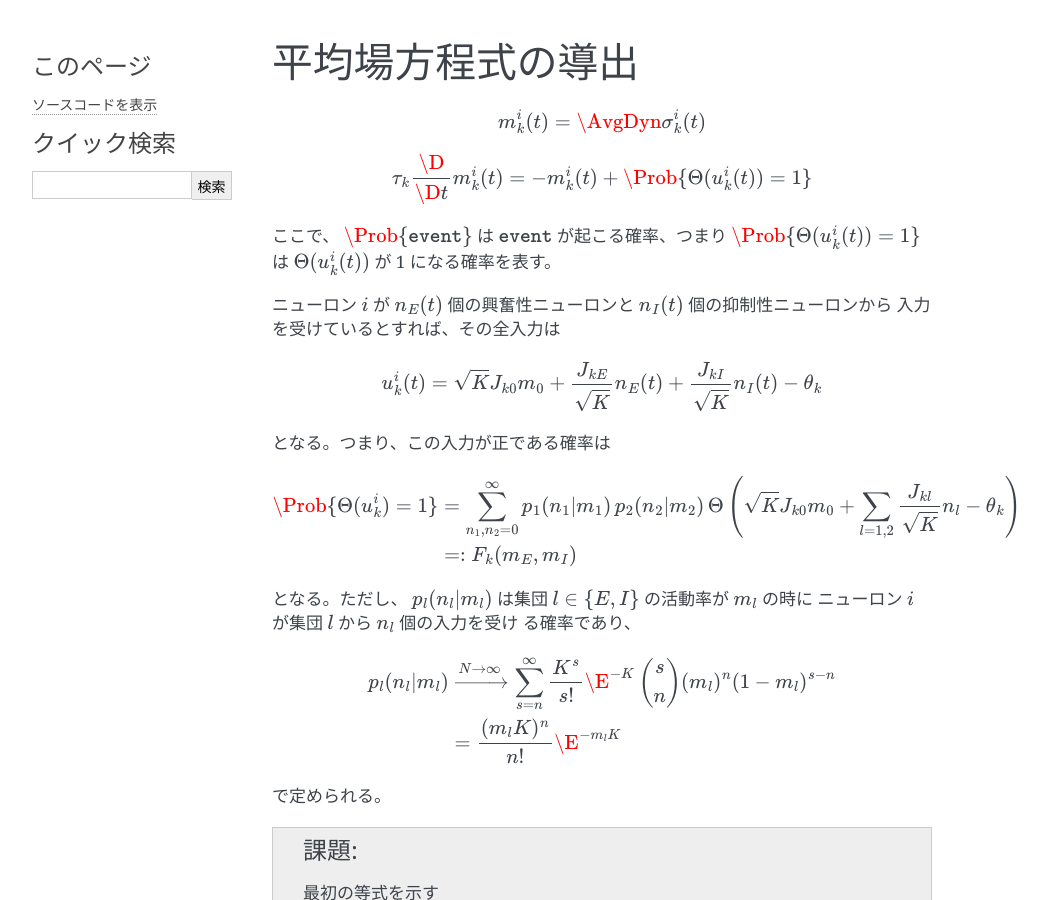
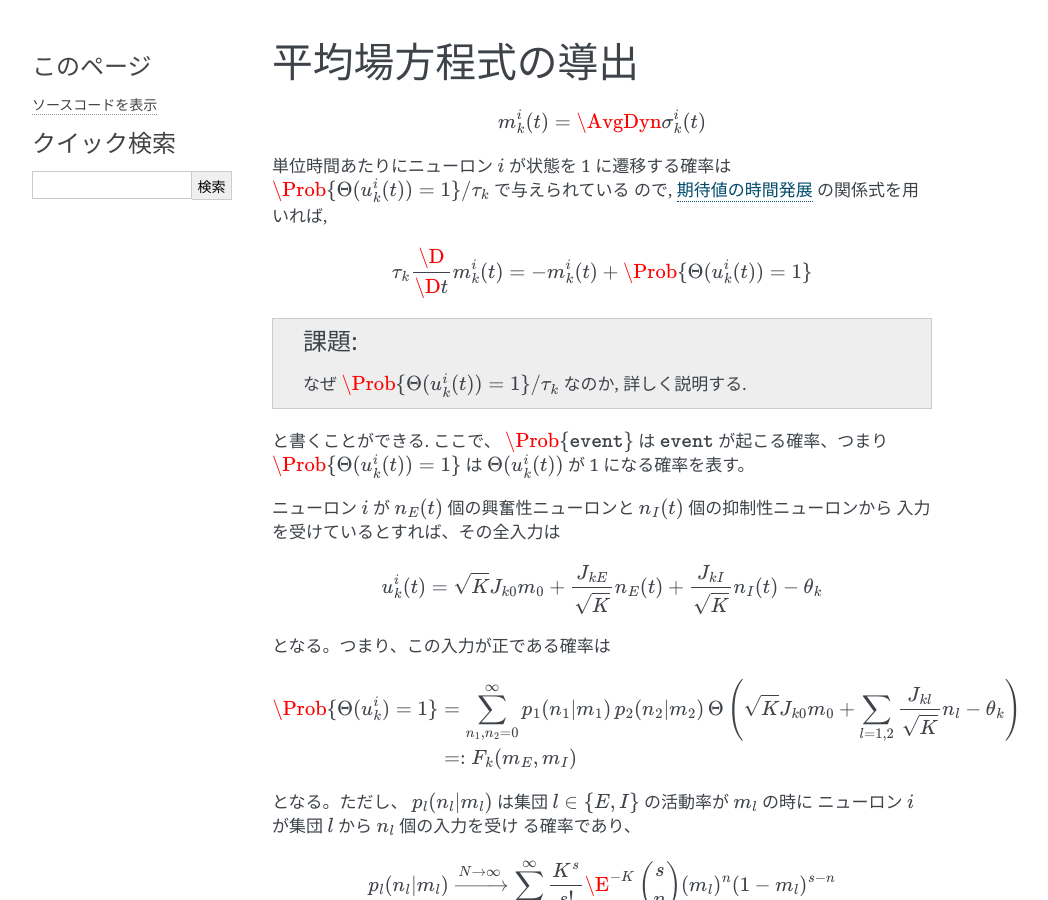
Before and after one commit to tkf/balance-tutorial-ja, a Sphinx documentation site: the page built from source/mean_field_theory.rst, in a window 1280 px wide and 900 px high. Shown: the whole window, without its empty margins (148-1196 px from the left). Built offline with Sphinx 7.4.7, drawn with Linux system fonts in a browser that asks for light colours; formulas are drawn with MathJax 3.

Commit message:
"平均場方程式の導出" から "期待値の時間発展" へリンク

```diff
--- a/source/mean_field_theory.rst
+++ b/source/mean_field_theory.rst
@@ -7,11 +7,19 @@
 
    m_k^i (t) = \AvgDyn{\sigma_k^i(t)}
 
+単位時間あたりにニューロン :math:`i` が状態を 1 に遷移する確率は
+:math:`\Prob \{ \Theta(u_k^i (t)) = 1 \} / \tau_k` で与えられている
+ので, :ref:`time_evolution_of_expectation` の関係式を用いれば,
+
 .. math::
 
    \tau_k \frac{\D}{\D t} m_k^i (t)
    = - m_k^i (t) + \Prob \{ \Theta(u_k^i (t)) = 1 \}
 
+.. todo:: なぜ :math:`\Prob \{ \Theta(u_k^i (t)) = 1 \} / \tau_k`
+   なのか, 詳しく説明する.
+
+と書くことができる.
 ここで、 :math:`\Prob \{ \texttt{event} \}` は
 :math:`\texttt{event}` が起こる確率、つまり
 :math:`\Prob \{ \Theta(u_k^i (t)) = 1 \}` は
--- a/source/time_evolution_of_expectation.rst
+++ b/source/time_evolution_of_expectation.rst
@@ -1,3 +1,5 @@
+.. _time_evolution_of_expectation:
+
 ==================
  期待値の時間発展
 ==================
```
